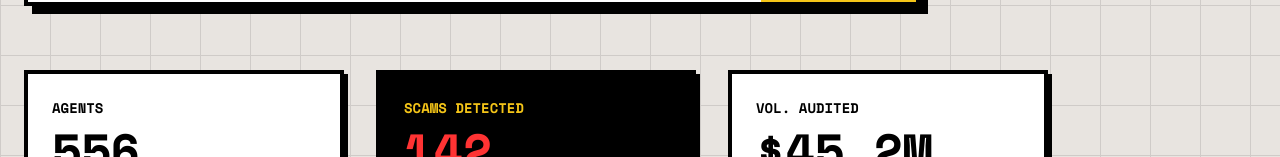
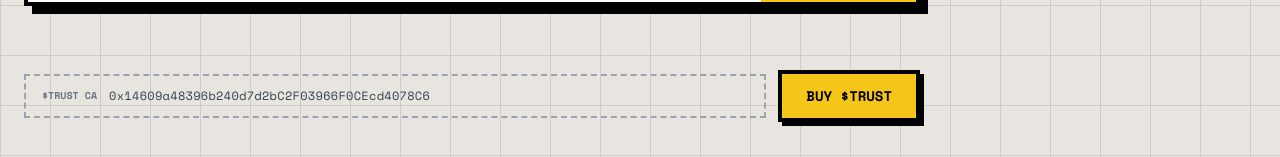
Before and after one commit to 8183explorer/8183explorer-app, a React (Vite) app: page / in a window 1280 px wide. Shown: the part 795-952 px from the top of the page. Built offline with nearby package versions, Linux system fonts and the light colour scheme; no server answers.

Commit message:
feat: add CA and buy button to hero section

```diff
--- a/src/components/HeroSection.jsx
+++ b/src/components/HeroSection.jsx
@@ -56,6 +56,24 @@
           </button>
         </div>
 
+        {/* Token Bar */}
+        <div className="w-full max-w-4xl flex flex-col sm:flex-row items-stretch sm:items-center gap-3 mb-8 md:mb-10">
+          <div className="flex-1 flex flex-col sm:flex-row items-start sm:items-center gap-1 sm:gap-3 border-2 border-dashed border-gray-400 px-4 py-3">
+            <span className="font-mono text-[10px] text-gray-500 uppercase font-bold whitespace-nowrap">$TRUST CA</span>
+            <span className="font-mono text-xs text-gray-700 select-all break-all tracking-wide">
+              0x14609a48396b240d7d2bC2F03966F0CEcd4078C6
+            </span>
+          </div>
+          <a
+            href="https://app.virtuals.io/virtuals/68323"
+            target="_blank"
+            rel="noopener noreferrer"
+            className="bg-yellow border-4 border-black font-mono font-bold uppercase px-6 py-3 text-sm shadow-brutal-sm hover:translate-y-1 hover:translate-x-1 hover:shadow-none transition-all whitespace-nowrap text-center"
+          >
+            Buy $TRUST
+          </a>
+        </div>
+
         {/* Stats */}
         <div className="grid grid-cols-3 gap-2 md:gap-8 max-w-5xl">
           {stats.map((stat) => (
```
